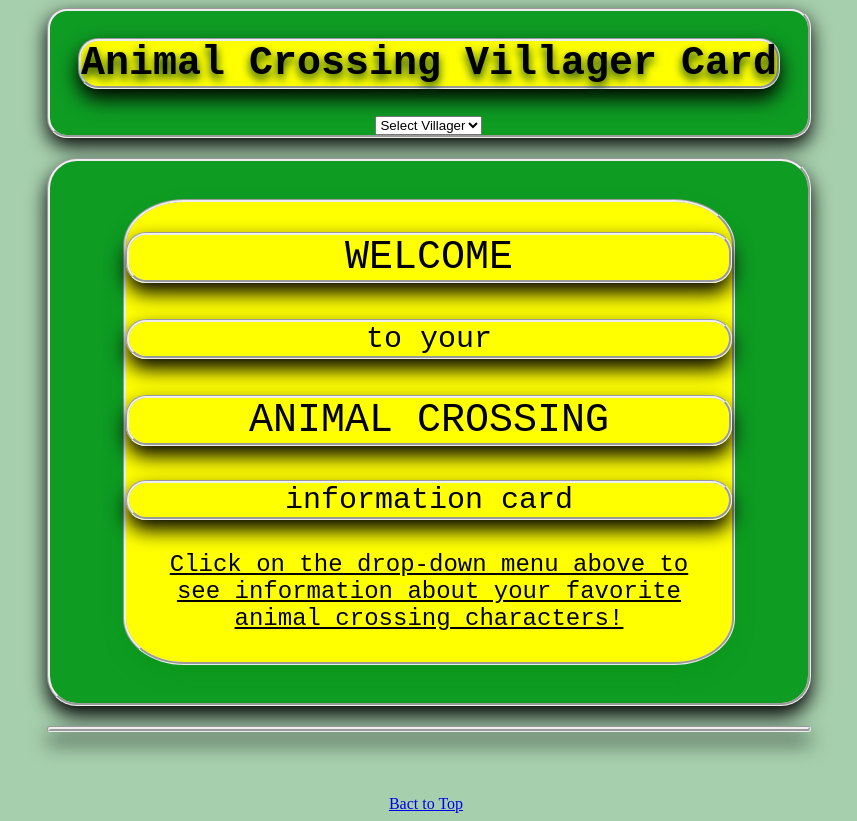
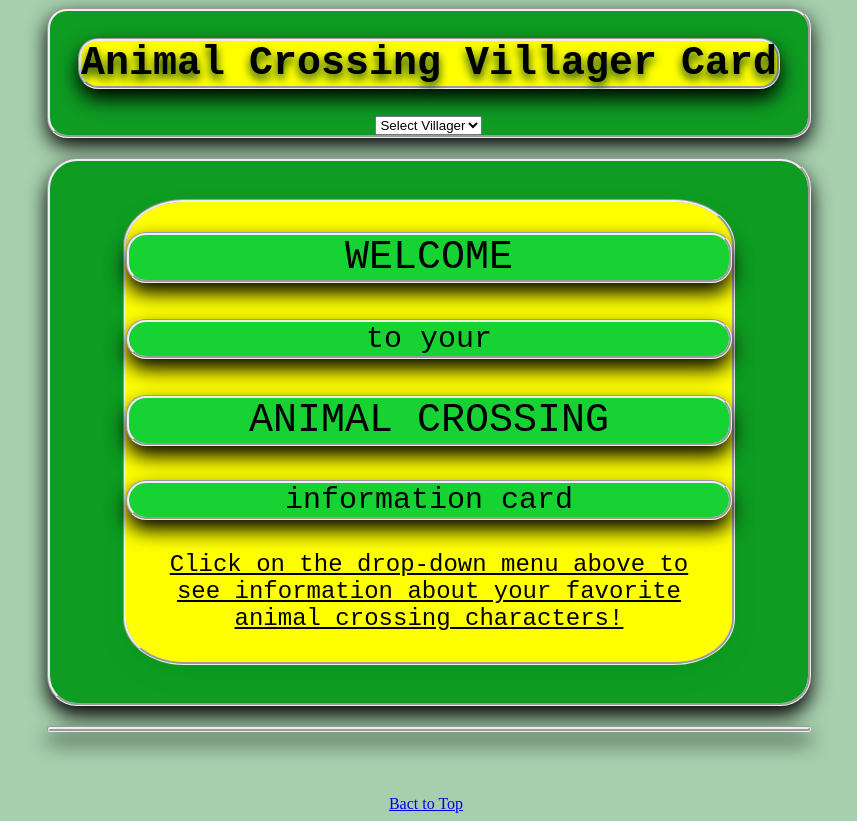
Before and after one commit to AnaliEstradaSandoval/flatiron-frontend-phase-1-project, a plain HTML site: page index.html in a window 1280 px wide. Shown: the whole page, without its empty margins (214-1071 px from the left). Drawn offline with Linux system fonts and the light colour scheme; no server answers.

Commit message:
Adds background colors to welcome message

```diff
--- a/styles.css
+++ b/styles.css
@@ -114,6 +114,7 @@ body{
     border-style: groove;
     border-radius: 20px;
     box-shadow: 0 10px 20px black;
+    background-color: rgb(23, 210, 51);
 }
 
 #to-your {
@@ -122,6 +123,7 @@ body{
     border-style: groove;
     border-radius: 20px;
     box-shadow: 0 10px 20px black;
+    background-color: rgb(23, 210, 51);
 }
 
 #animal-crossing {
@@ -131,6 +133,7 @@ body{
     border-style: groove;
     border-radius: 20px;
     box-shadow: 0 10px 20px black;
+    background-color: rgb(23, 210, 51);
 }
 
 #info-card {
@@ -141,6 +144,7 @@ body{
     border-style: groove;
     border-radius: 20px;
     box-shadow: 0 10px 20px black;
+    background-color: rgb(23, 210, 51);
 }
 
 #info {
```
